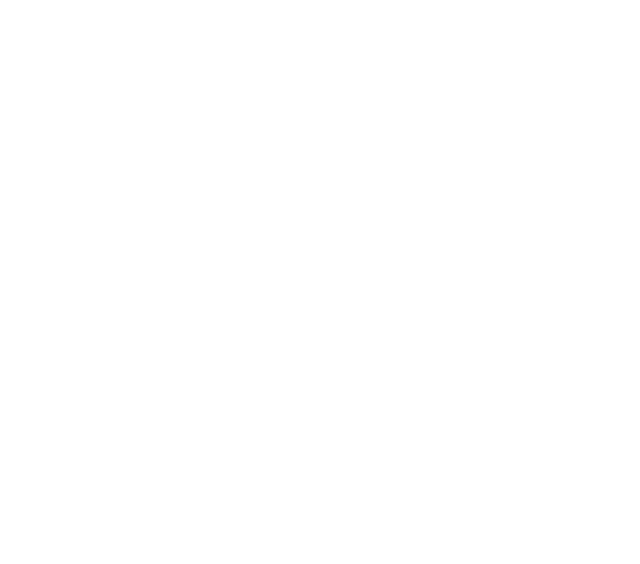
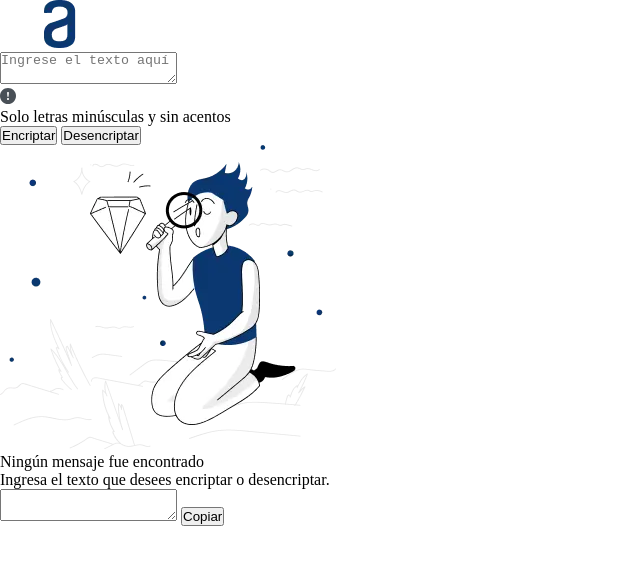
Before and after one commit to RANDRESS23/encriptador-texto-alura, a plain HTML site: page index.html in a window 1280 px wide. Shown: the whole page, without its empty margins (0-640 px from the left). Drawn offline with Linux system fonts and the light colour scheme.

Commit message:
Adding structure to the App

```diff
--- a/index.html
+++ b/index.html
@@ -7,6 +7,41 @@
   <link rel="stylesheet" href="./styles/style.css">
 </head>
 <body>
+  <header>
+    <ul>
+      <li>
+        <a href="/">
+          <img src="./assets/logo.webp" alt="Logo de Alura">
+        </a>
+      </li>
+    </ul>
+  </header>
+  <main>
+    <section>
+      <textarea name="" id="" placeholder="Ingrese el texto aquí"></textarea>
+      <div>
+        <div>
+          <img src="./assets/exclamation-circle.svg" alt="Simbolo de exclamación">
+          <p>Solo letras minúsculas y sin acentos</p>
+        </div>
+        <div>
+          <button>Encriptar</button>
+          <button>Desencriptar</button>
+        </div>
+      </div>
+    </section>
+    <section>
+      <section>
+        <img src="./assets/missing-message.webp" alt="Ningún mensaje de encontrado">
+        <p>Ningún mensaje fue encontrado</p>
+        <p>Ingresa el texto que desees encriptar o desencriptar.</p>
+      </section>
+      <section>
+        <textarea name="" id=""></textarea>
+        <button>Copiar</button>
+      </section>
+    </section>
+  </main>
   <script src="./app/app.js"></script>
 </body>
 </html>
```
Also changed, not shown: assets/exclamation-circle.svg (added).
